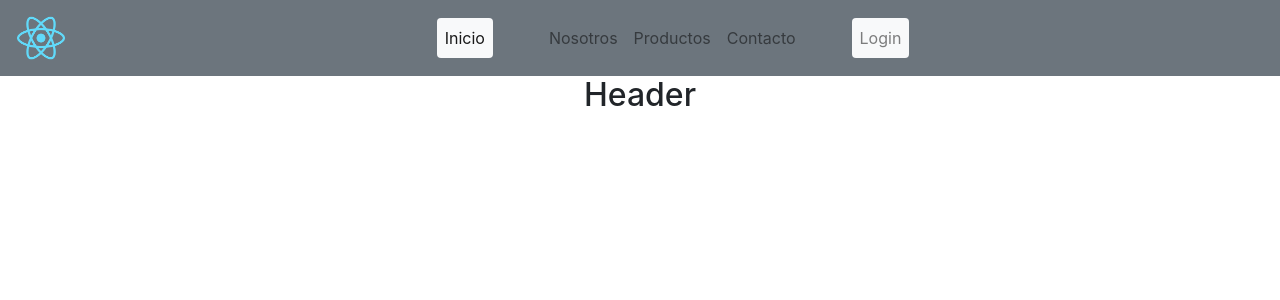
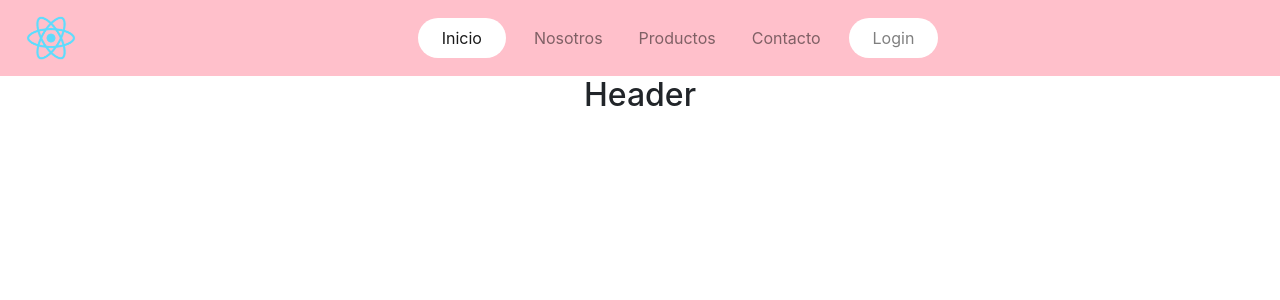
Before and after one commit to vriquelmefe/tienda-virtual-riquelme, a React (Create React App) app: page / in a window 1280 px wide. Shown: the top 300 px of the page. Built offline with nearby package versions, Linux system fonts and the light colour scheme.

Commit message:
modifico estilos del nav

```diff
--- a/src/components/NavBar.jsx
+++ b/src/components/NavBar.jsx
@@ -1,18 +1,18 @@
 import React from 'react'
+import navbar from './navbar.css'
 
 const NavBar = () => {
   return (
-    <nav className="navbar navbar-expand-lg navbar-light bg-secondary">
+    <nav className="navbar navbar-expand-lg navbar-light bg-pink">
       <a className="navbar-brand" href="#"><img src="../../logo192.png" width="50px"></img></a>
       <button className="navbar-toggler" type="button" data-toggle="collapse" data-target="#navbarNav" aria-controls="navbarNav" aria-expanded="false" aria-label="Toggle navigation">
         <span className="navbar-toggler-icon"></span>
       </button>
-      <div className="collapse navbar-collapse" id="navbarNav">
+      <div className="collapse navbar-collapse my-2" id="navbarNav">
         <ul className="navbar-nav mx-auto">
           <li className="nav-item active">
-            <a className="nav-link bg-light rounded" href="#">Inicio <span class="sr-only">(current)</span></a>
+            <a className="nav-link bg-rounded px-4" href="#">Inicio <span class="sr-only">(current)</span></a>
           </li>
-          <div className="mx-5 d-flex">
             <li className="nav-item">
               <a className="nav-link" href="#">Nosotros</a>
             </li>
@@ -22,9 +22,8 @@ const NavBar = () => {
             <li className="nav-item">
               <a className="nav-link" href="#">Contacto</a>
             </li>
-          </div>
           <li className="nav-item">
-            <a className="nav-link bg-light rounded" href="#">Login</a>
+            <a className="nav-link bg-rounded px-4" href="#">Login</a>
           </li>
         </ul>
       </div>
--- /dev/null
+++ b/src/components/navbar.css
@@ -0,0 +1,22 @@
+.bg-pink{
+    background-color: rgb(255, 192, 203);
+}
+.bg-pink a:hover{
+    color: pink;
+}
+.bg-rounded{
+    border-radius: 45px;
+    background-color: white;
+}
+.bg-rounded:hover{
+    background-color: rgb(241, 107, 129);
+    color: white;
+}
+.navbar-light a:hover{
+    background-color:rgb(241, 107, 129);
+    border-radius: 45px;
+
+}
+a{
+    margin: 0px 10px 0px 10px;
+}
```
